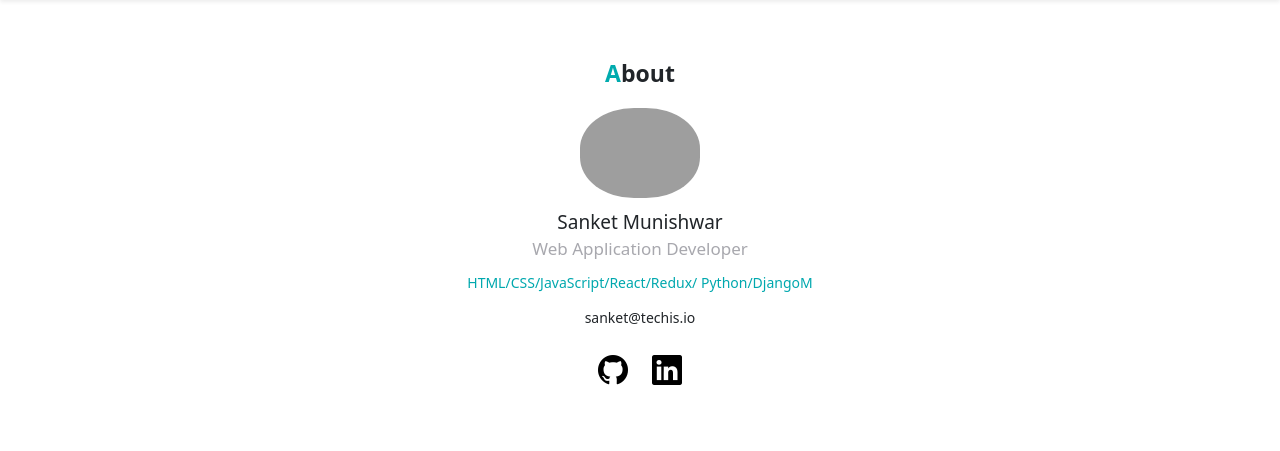
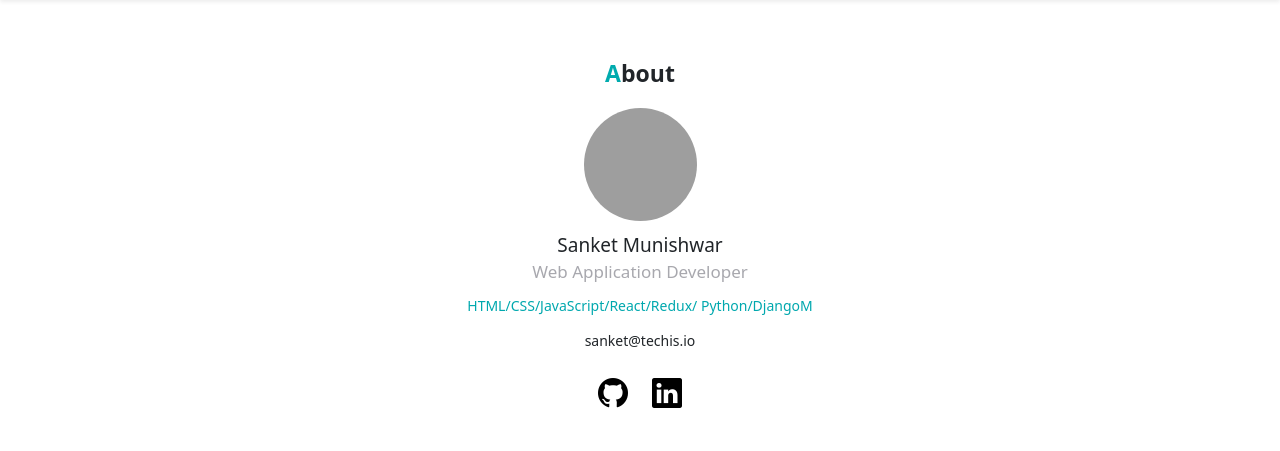
Before and after one commit to Sanket-Munishwar/Portfolio1, a PHP site: page / in a window 1280 px wide. Shown: the part 64-515 px from the top of the page. Run offline with PHP 8.4, Linux system fonts and the light colour scheme; some libraries are stand-ins or nearby versions; grey boxes are pictures that could not be loaded.

Commit message:
updated files

```diff
--- a/index.html
+++ b/index.html
@@ -55,7 +55,7 @@
     </p> -->
       <div class="email">sanket@techis.io</div>
       <div class="icons">
-        <a href="https://github.com/wostinabin31" target="_blank"
+        <a href="https://github.com/Sanket-Munishwar" target="_blank"
           ><i class="bi bi-github" style="color: rgb(0, 0, 0)"></i
         ></a>
         <a href="https://github.com/wostinabin31" target="_blank"
--- a/style.css
+++ b/style.css
@@ -32,9 +32,10 @@ About
     text-align: center;
 }
 #about img{
-    border-radius: 45%;
-    width: 120px;
+    border-radius: 50%;
+    width: 113px;
     margin-bottom: 10px;
+    height: 113px;
 }
 #about .name{
     font-size: 19px;
```
Also changed, not shown: README.md, img/Screenshot 2022-10-05 at 9.30.44 PM.png (deleted), img/Screenshot 2022-10-06 at 1.12.25 AM.png (added), 1 other file.
